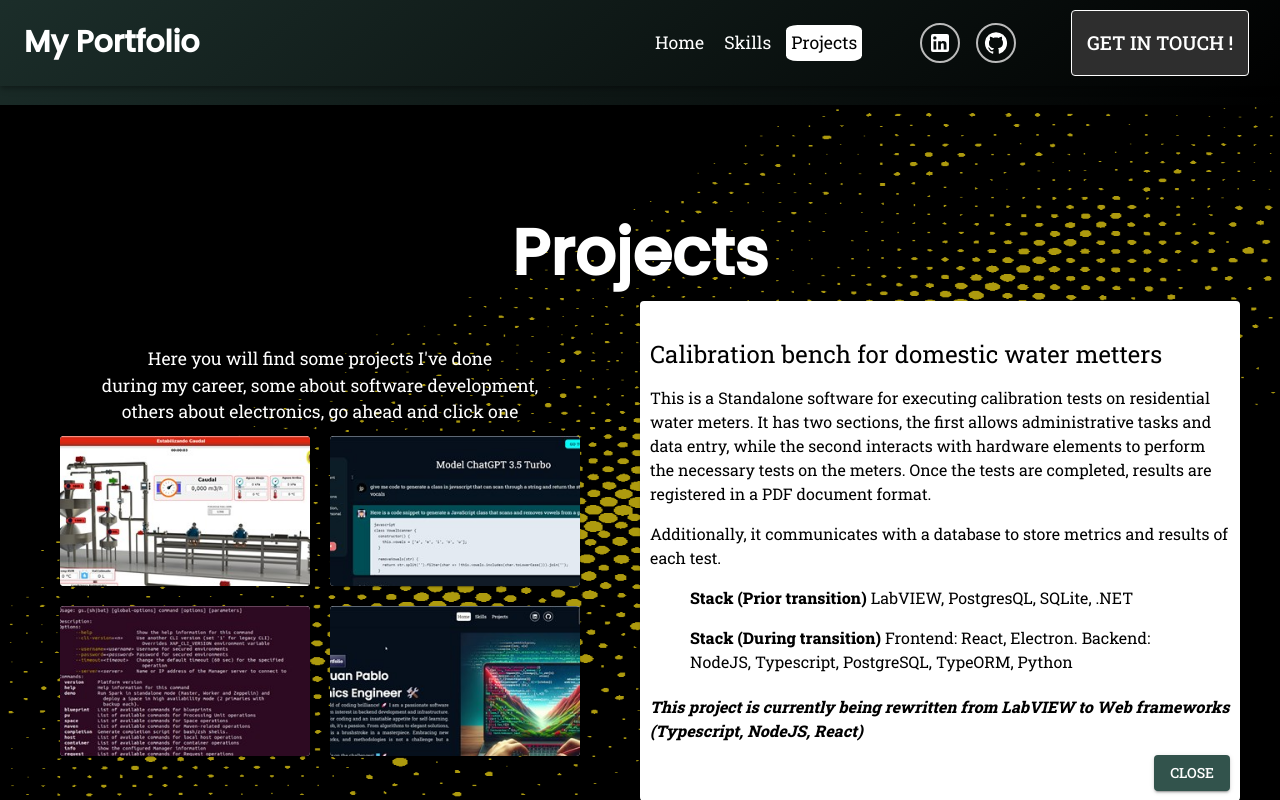
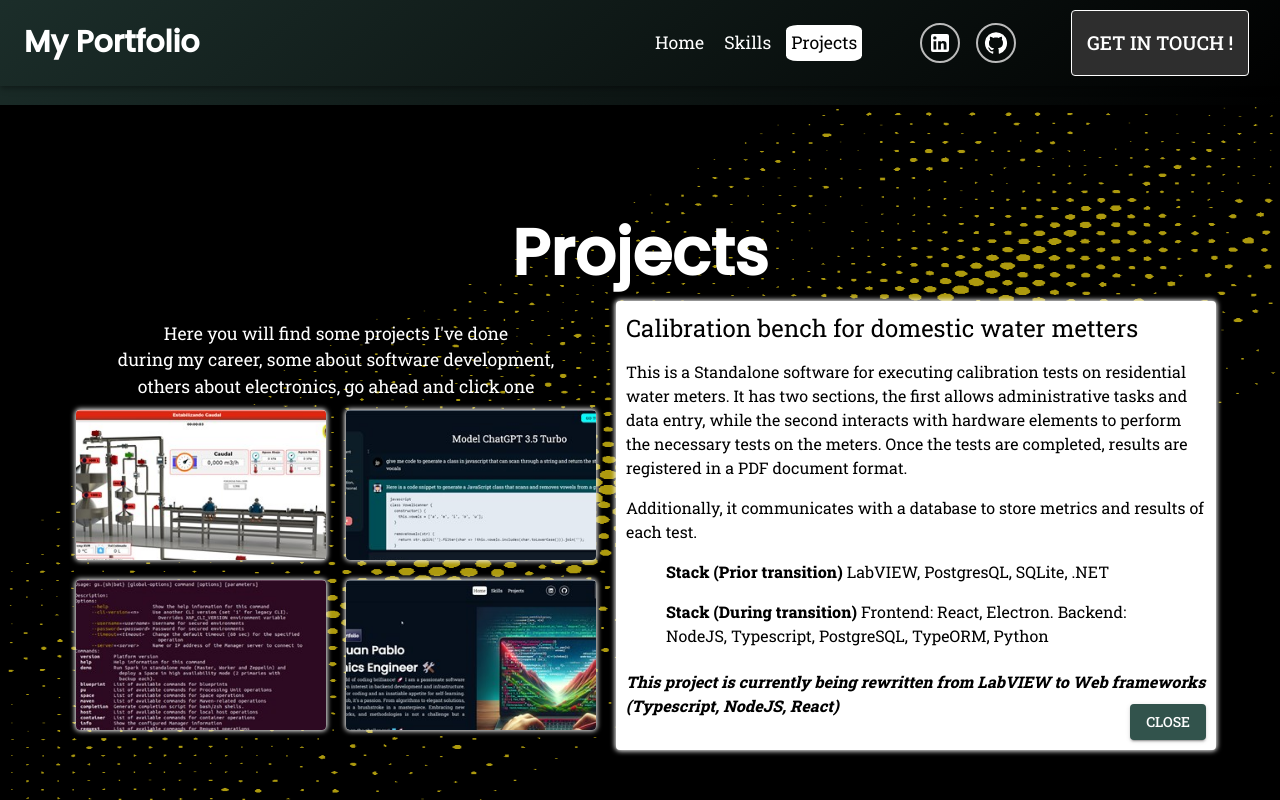
Before and after one commit to Juancho-Coding/Portfolio, a React (Vite) app: page / in a window 1280 px wide. Both pictures are taken after a click on the element 505 px from the left and 2122 px from the top of the page. Shown: the part 1637-2437 px from the top of the page. Built offline with nearby package versions, Linux system fonts and the light colour scheme.

Commit message:
added responsive support to the projects section

```diff
--- a/src/components/ProjectCard.tsx
+++ b/src/components/ProjectCard.tsx
@@ -13,6 +13,7 @@
                 width: "250px",
                 height: "150px",
                 overflow: "hidden",
+                boxShadow: "0 0 5px 1px white",
             }}
             onMouseEnter={() => setMouseState(true)}
             onMouseLeave={() => setMouseState(false)}
--- a/src/components/ProjectDetailedCard.tsx
+++ b/src/components/ProjectDetailedCard.tsx
@@ -21,13 +21,14 @@
             <Card
                 sx={{
                     boxSizing: "border-box",
-                    width: "600px",
-                    height: "500px",
+                    maxWidth: "600px",
+                    mr: 1,
                     padding: "10px",
                     position: "relative",
                     display: "flex",
                     justifyContent: "center",
                     alignItems: "center",
+                    boxShadow: "0 0 5px 1px white",
                 }}
             >
                 {item && (
--- a/src/components/ProjectsContainer.tsx
+++ b/src/components/ProjectsContainer.tsx
@@ -1,4 +1,4 @@
-import { Box, Typography } from "@mui/material";
+import { Box, Typography, useTheme, useMediaQuery } from "@mui/material";
 import { useState } from "react";
 import ProjectCard from "./ProjectCard";
 
@@ -9,6 +9,8 @@
 const ProjectsContainer = (props: props) => {
     const [detailedView, setDetailedView] = useState(false);
     const [detailedItem, setDetailedItem] = useState<number | null>(null);
+    const theme = useTheme();
+    const matchesMd = useMediaQuery(theme.breakpoints.up("md"));
 
     const cardClickHandle = (_event: React.MouseEvent<HTMLElement, MouseEvent>, key: string) => {
         setDetailedView(true);
@@ -26,9 +28,9 @@
                 flexDirection: "row",
                 boxSizing: "border-box",
                 justifyContent: "center",
-                columnGap: 5,
             }}
         >
+            {(matchesMd || !detailedView) && (
                 <Box
                     sx={{
                         margin: "20px",
@@ -55,8 +57,7 @@
                             justifyItems: "center",
                             boxSizing: "border-box",
                             display: "grid",
-                        gridTemplateColumns: "1fr 1fr",
-                        gridTemplateRows: "1fr 1fr",
+                            gridTemplateColumns: { sm: "1fr", md: "1fr 1fr" },
                             rowGap: "20px",
                             columnGap: "20px",
                         }}
@@ -72,6 +73,7 @@
                         })}
                     </Box>
                 </Box>
+            )}
 
             {detailedView && (
                 <ProjectDetailedCard
```
Lines whose indentation alone changed are shown as unchanged.
